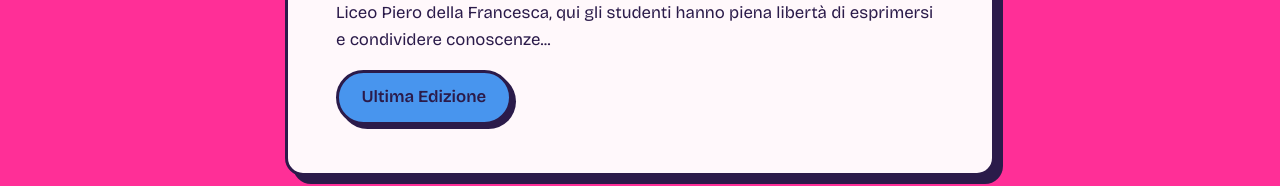
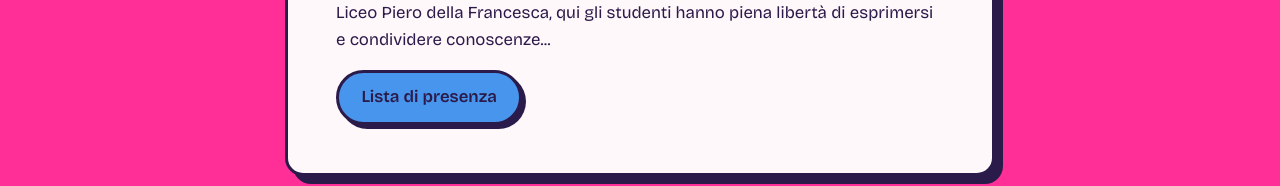
Before and after one commit to ganzinepdf/ganzine, a plain HTML site: page admin.html in a window 1280 px wide. Shown: the part 439-625 px from the top of the page. Drawn offline with nearby package versions, Linux system fonts and the light colour scheme; a web font is replaced by a local one.

Commit message:
Update admin.html

```diff
--- a/admin.html
+++ b/admin.html
@@ -36,7 +36,7 @@
           <h1>ganzine</h1>
           <br>
           <p>Ciao! Siamo la rivista Ganzine.pdf. Rivista fatta dagli alluni e per gli alunni del Liceo Piero della Francesca, qui gli studenti hanno piena libertà di esprimersi e condividere conoscenze...</p>
-          <a class="botao" href="#edicao">Ultima Edizione</a>
+        <a href="chiamata.html" class="botao">Lista di presenza</a>
         </div>
       </div>
     </section>
```
